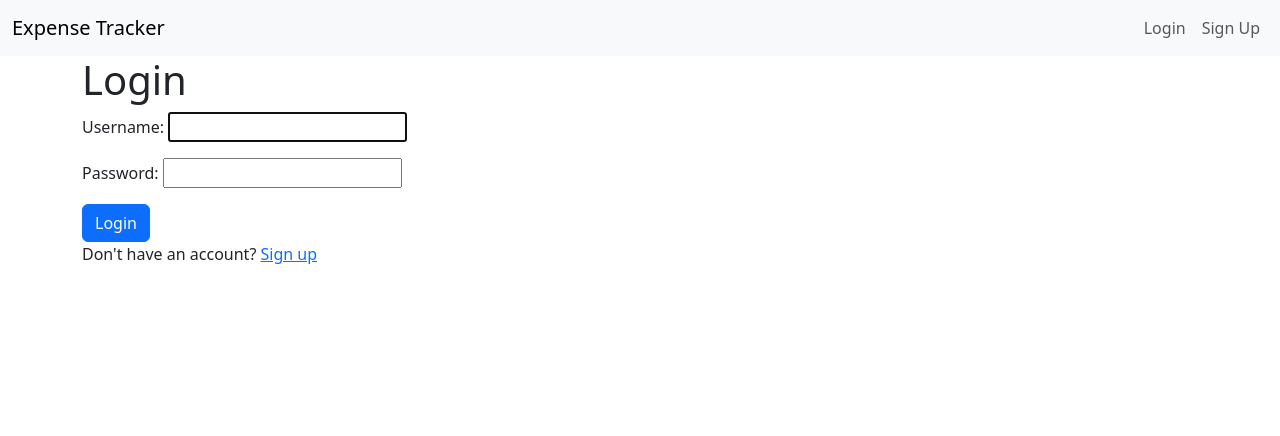
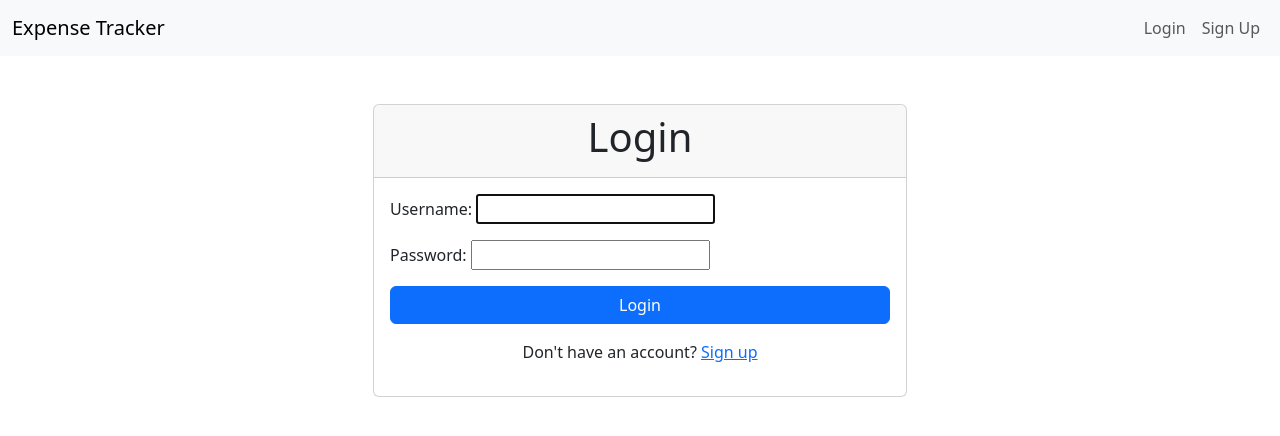
Before and after one commit to kirill2ll/Django, a Django app: page /accounts/login/ in a window 1280 px wide. Shown: the top 436 px of the page. Run offline with Django 5.2, Linux system fonts and the light colour scheme.

Commit message:
[ET:core/expenses] add styling, make login required

```diff
--- a/expense_tracker/core/templates/registration/login.html
+++ b/expense_tracker/core/templates/registration/login.html
@@ -1,11 +1,30 @@
 {% extends 'core/base.html' %}
 
 {% block content %}
-<h1>Login</h1>
-<form method="post">
-    {% csrf_token %}
-    {{ form.as_p }}
-    <button type="submit" class="btn btn-primary">Login</button>
-</form>
-<p>Don't have an account? <a href="{% url 'core:signup' %}">Sign up</a></p>
+<div class="container mt-5">
+    <div class="row justify-content-center">
+        <div class="col-md-6">
+            <div class="card">
+                <div class="card-header">
+                    <h1 class="card-title text-center">Login</h1>
+                </div>
+                <div class="card-body">
+                    <form method="post">
+                        {% csrf_token %}
+                        <div class="mb-3">
+                            {{ form.username.label_tag }}
+                            {{ form.username }}
+                        </div>
+                        <div class="mb-3">
+                            {{ form.password.label_tag }}
+                            {{ form.password }}
+                        </div>
+                        <button type="submit" class="btn btn-primary w-100">Login</button>
+                    </form>
+                    <p class="mt-3 text-center">Don't have an account? <a href="{% url 'core:signup' %}">Sign up</a></p>
+                </div>
+            </div>
+        </div>
+    </div>
+</div>
 {% endblock %}
--- a/expense_tracker/expenses/views.py
+++ b/expense_tracker/expenses/views.py
@@ -1,6 +1,8 @@
 from django.shortcuts import render
+from django.contrib.auth.decorators import login_required
 from .models import Expense
 
+@login_required
 def home(request):
     expenses = []
     if request.user.is_authenticated:
```
Also changed, not shown: expense_tracker/core/templates/core/signup.html (+30 -9 lines), expense_tracker/core/templates/registration/logged_out.html (+17 -3 lines).
